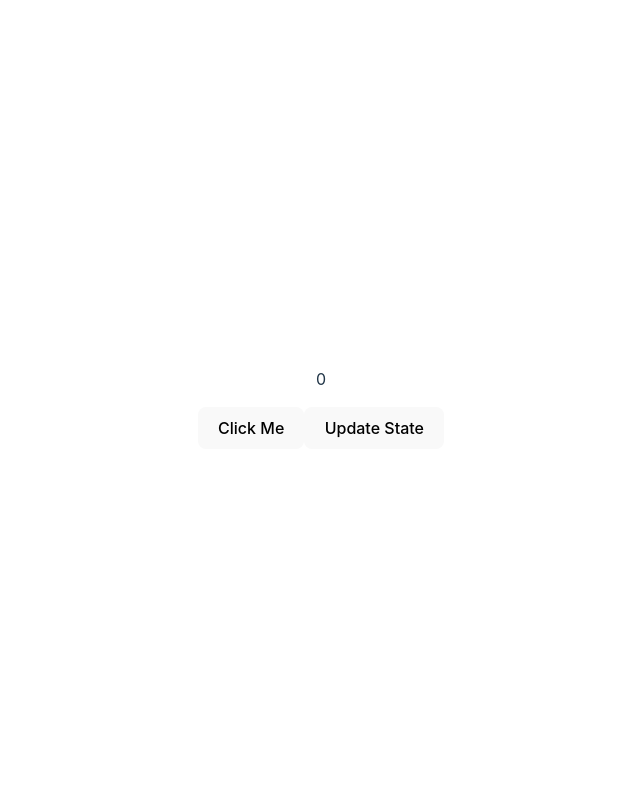
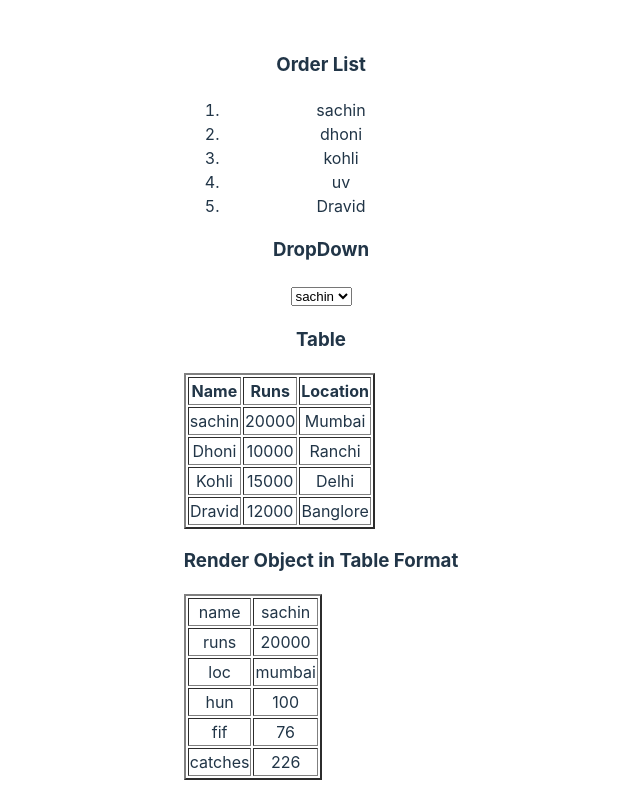
Before and after one commit to omkar-patil-45/react-kit, a React (Vite) app: page / in a window 1280 px wide. Shown: the whole page, without its empty margins (319-959 px from the left). Built offline with nearby package versions, Linux system fonts and the light colour scheme.

Commit message:
Context & refrence & listkey

```diff
--- a/src/App.jsx
+++ b/src/App.jsx
@@ -1,10 +1,15 @@
 import "./App.css";
-import Counter from "./FormData/Counter";
+import KeysList from "./List&Keys/KeysList";
+// import A from "./A";
+
+// import ForwardRefA from "./FormData/ForwardRefA";
+// import Counter from "./FormData/Counter";
 // import InputFocuse from "./FormData/InputFocuse";
 // import FormData from "./FormData/FormData";
 // import Events from "./Components/Events";
 
 function App() {
+  // const name = "Sachin";
   return (
     <>
       {/* <Events /> */}
@@ -13,7 +18,15 @@ function App() {
 
       {/* <InputFocuse /> */}
 
-      <Counter />
+      {/* <Counter /> */}
+
+      {/* <ForwardRefA /> */}
+
+      {/* <myContext.Provider value={name}>
+        <A />
+      </myContext.Provider> */}
+
+      <KeysList />
     </>
   );
 }
--- /dev/null
+++ b/src/Context/A.jsx
@@ -0,0 +1,12 @@
+import B from "./B";
+
+const A = () => {
+  return (
+    <div>
+      <h1>A</h1>
+      <B />
+    </div>
+  );
+};
+
+export default A;
--- /dev/null
+++ b/src/FormData/ForwardRefA.jsx
@@ -0,0 +1,22 @@
+import { useRef, useState } from "react";
+import ForwardRefB from "./ForwardRefB";
+
+const ForwardRefA = () => {
+  const [data, setData] = useState("");
+
+  const nameRef = useRef();
+
+  const fnClick = () => {
+    setData(nameRef.current.value);
+  };
+
+  return (
+    <div>
+      <ForwardRefB myRef={nameRef} />
+      <input type="button" value="submit" onClick={fnClick} />
+      <h3>My Data:{data}</h3>
+    </div>
+  );
+};
+
+export default ForwardRefA;
--- /dev/null
+++ b/src/List&Keys/KeysList.jsx
@@ -0,0 +1,87 @@
+const KeysList = () => {
+  const data = ["sachin", "dhoni", "kohli", "uv", "Dravid"];
+
+  const players = [
+    {
+      name: "sachin",
+      runs: 20000,
+      loc: "Mumbai",
+    },
+    {
+      name: "Dhoni",
+      runs: 10000,
+      loc: "Ranchi",
+    },
+    {
+      name: "Kohli",
+      runs: 15000,
+      loc: "Delhi",
+    },
+    {
+      name: "Dravid",
+      runs: 12000,
+      loc: "Banglore",
+    },
+  ];
+
+  const playerObj = {
+    name: "sachin",
+    runs: 20000,
+    loc: "mumbai",
+    hun: "100",
+    fif: "76",
+    catches: 226,
+  };
+  return (
+    <div>
+      <h3>Order List</h3>
+      <ol>
+        {data.map((v, i) => {
+          return <li key={i}>{v}</li>;
+        })}
+      </ol>
+
+      <h3>DropDown</h3>
+      <select>
+        {data.map((v, i) => {
+          return <option key={"opt" + i}>{v}</option>;
+        })}
+      </select>
+
+      <h3>Table</h3>
+      <table border="2px">
+        <thead>
+          <tr>
+            <th>Name</th>
+            <th>Runs</th>
+            <th>Location</th>
+          </tr>
+        </thead>
+
+        <tbody>
+          {players.map((o, i) => (
+            <tr key={i}>
+              <td>{o.name}</td>
+              <td>{o.runs}</td>
+              <td>{o.loc}</td>
+            </tr>
+          ))}
+        </tbody>
+      </table>
+
+      <h3>Render Object in Table Format</h3>
+      <table border="2px">
+        <tbody>
+          {Object.keys(playerObj).map((v, i) => (         //Object.keys (playerObj) all keys are converted into array
+            <tr key={"tr" + i}>
+              <td>{v}</td>
+              <td>{playerObj[v]}</td>
+            </tr>
+          ))}
+        </tbody>
+      </table>
+    </div>
+  );
+};
+
+export default KeysList;
```
Also changed, not shown: src/Context/B.jsx (added, +12 -0 lines), src/Context/C.jsx (added, +12 -0 lines), src/Context/D.jsx (added, +14 -0 lines), src/FormData/ForwardRefB.jsx (added, +7 -0 lines).
